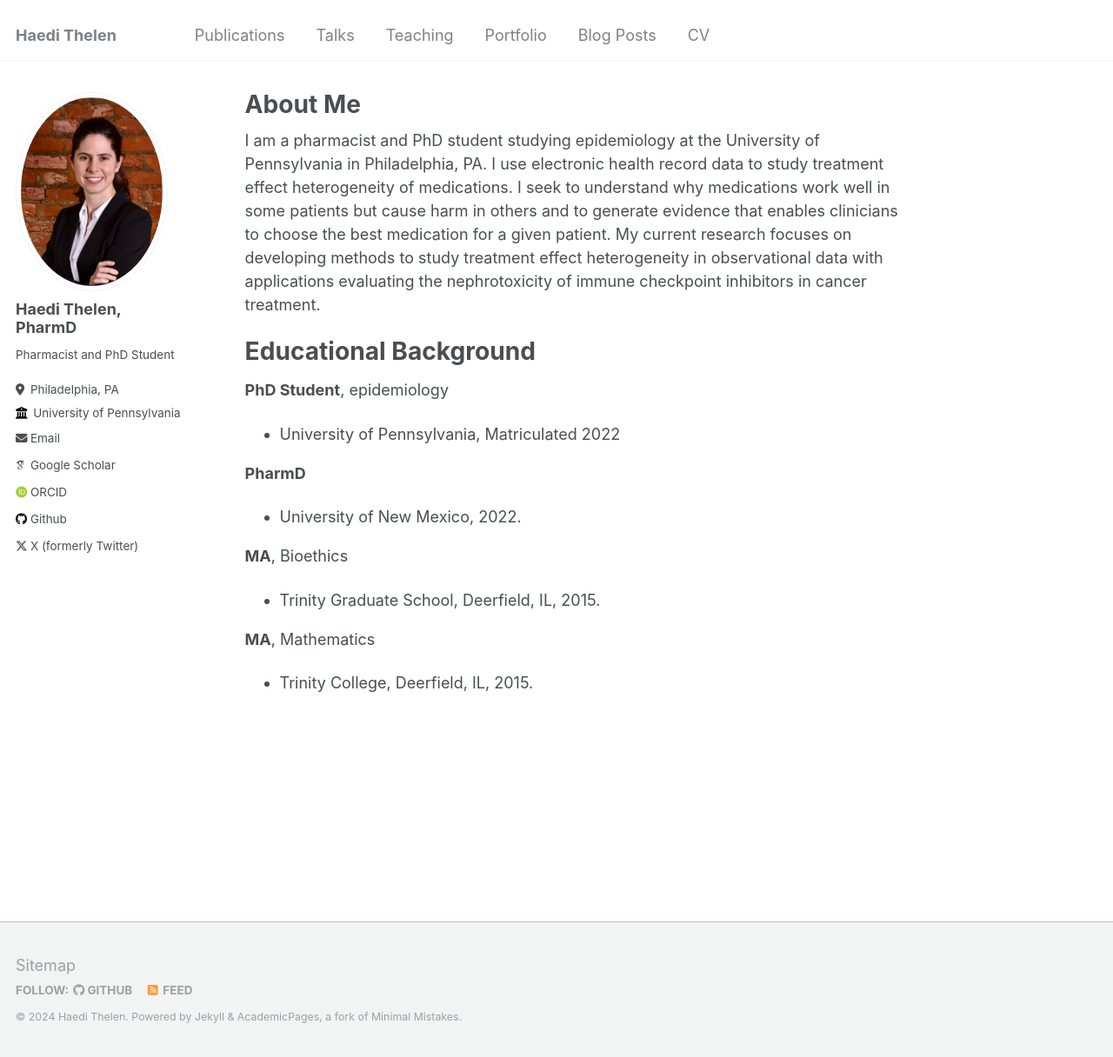
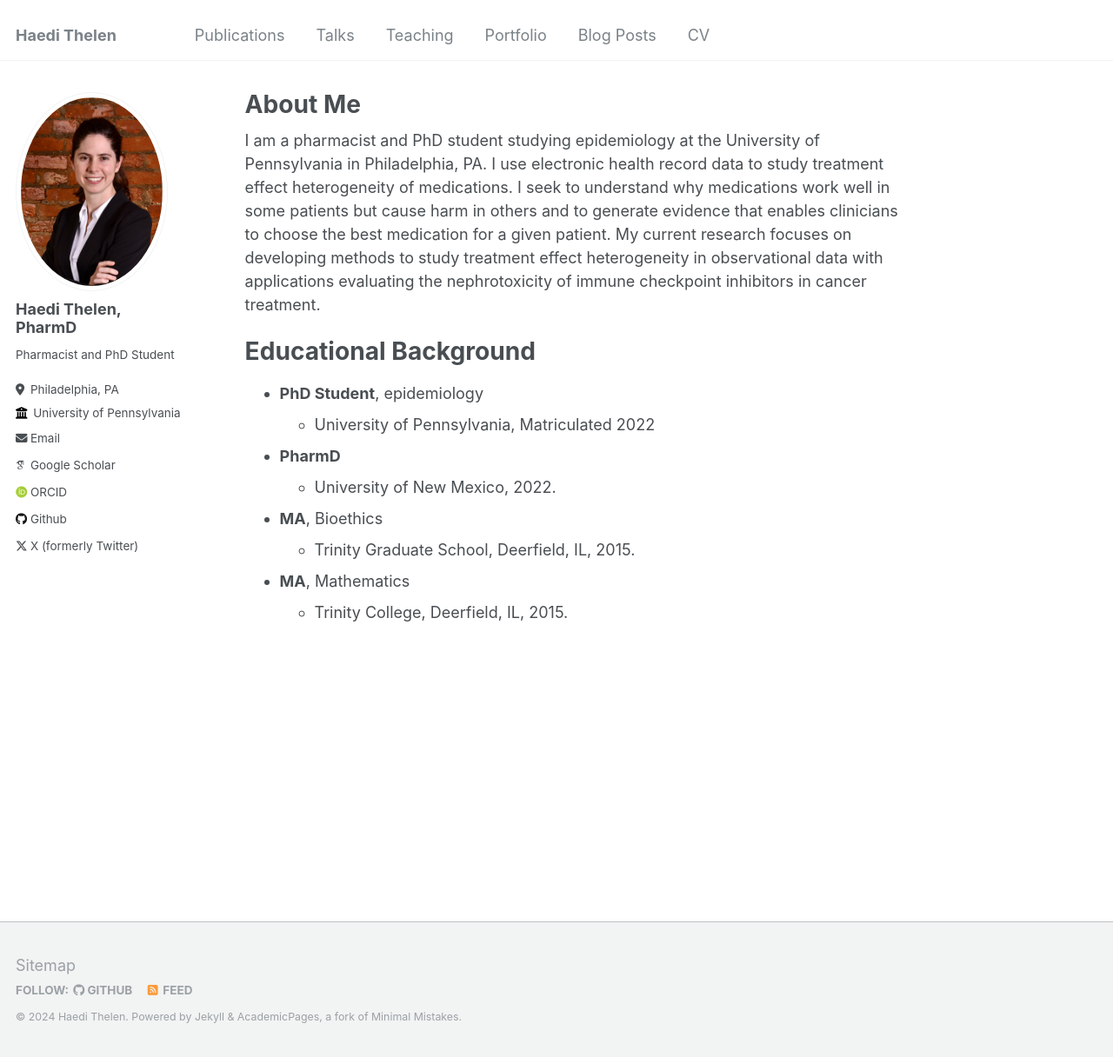
Before and after one commit to HaediThelen/HaediThelen.github.io, a Jekyll site: the page built from _pages/about.md, in a window 1280 px wide and 1216 px high. Shown: the whole window at 87% size. Built offline with Jekyll 4.4.1, drawn with Linux system fonts in a browser that asks for light colours; some web fonts are replaced.

```diff
--- a/_pages/about.md
+++ b/_pages/about.md
@@ -12,14 +12,14 @@ I am a pharmacist and PhD student studying epidemiology at the University of Pen
 Educational Background
 ======
 
-__PhD Student__, epidemiology
+* __PhD Student__, epidemiology
   * University of Pennsylvania, Matriculated 2022
 
-__PharmD__
+* __PharmD__
   * University of New Mexico, 2022.
 
-__MA__, Bioethics
+* __MA__, Bioethics
   * Trinity Graduate School, Deerfield, IL, 2015.
 
-__MA__, Mathematics
+* __MA__, Mathematics
   * Trinity College, Deerfield, IL, 2015.
```
